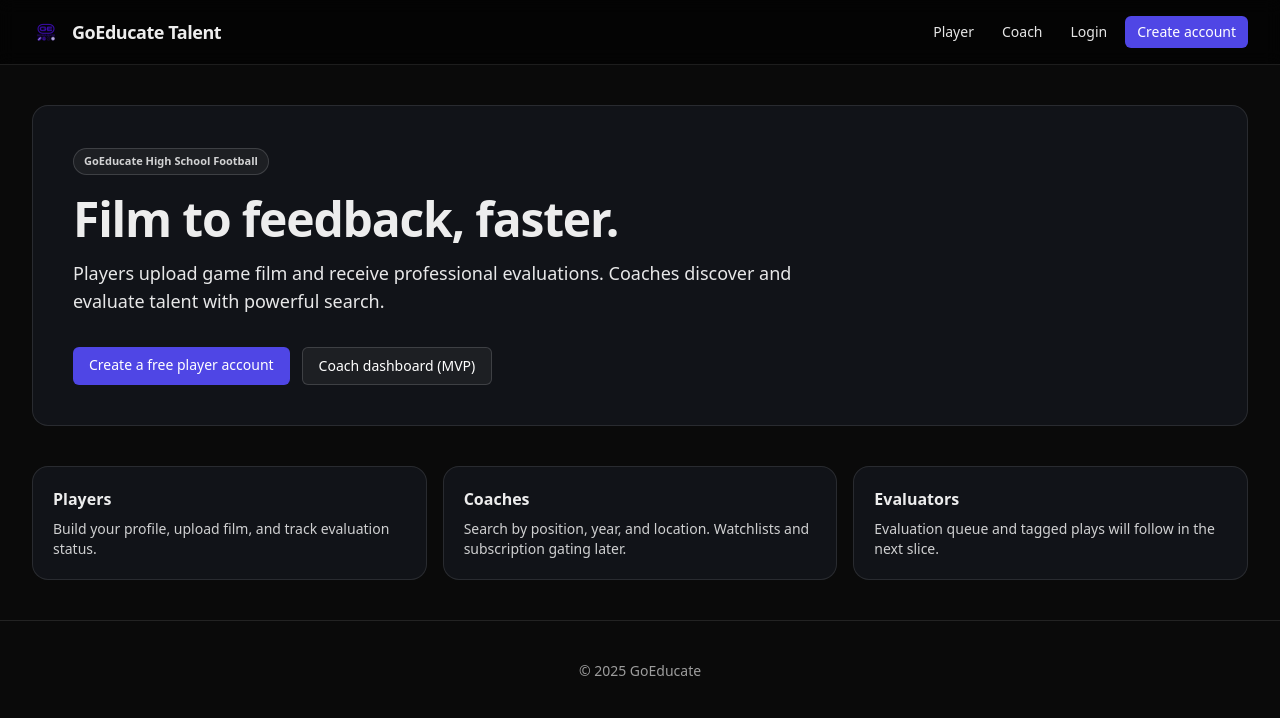
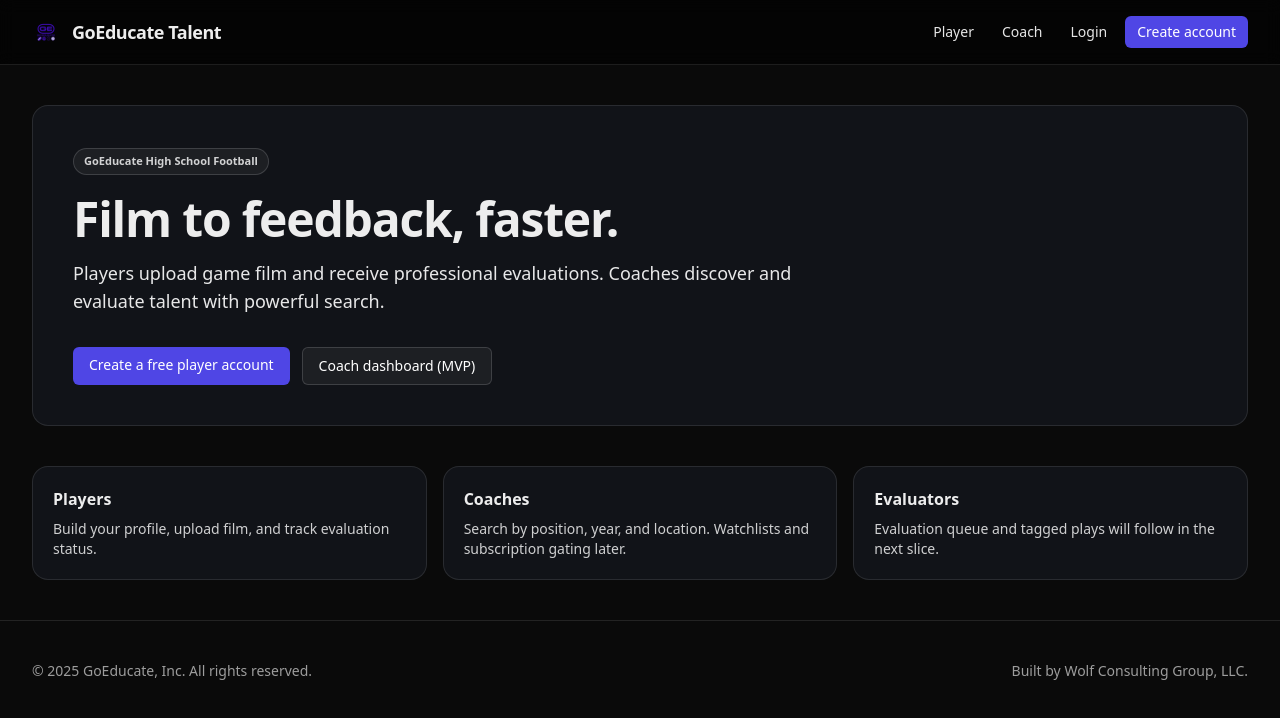
Before and after one commit to WolfCon2023/goeducate-talent-platform, a Next.js app in the folder apps/web/: page / in a window 1280 px wide. Shown: the top 718 px of the page. Built offline with nearby package versions, Linux system fonts and the light colour scheme.

Commit message:
feat(ui): added footer text

```diff
--- a/apps/web/app/layout.tsx
+++ b/apps/web/app/layout.tsx
@@ -27,8 +27,11 @@ export default function RootLayout({ children }: { children: React.ReactNode })
             </div>
           </header>
           <main className="mx-auto max-w-7xl px-6 py-10 sm:px-8">{children}</main>
-          <footer className="border-t border-white/10 py-10 text-center text-sm text-white/60">
-            © {new Date().getFullYear()} GoEducate
+          <footer className="border-t border-white/10 py-10 text-sm text-white/60">
+            <div className="mx-auto flex max-w-7xl flex-col gap-2 px-6 sm:flex-row sm:items-center sm:justify-between sm:px-8">
+              <div>© 2025 GoEducate, Inc. All rights reserved.</div>
+              <div>Built by Wolf Consulting Group, LLC.</div>
+            </div>
           </footer>
         </ConfirmProvider>
       </body>
```
